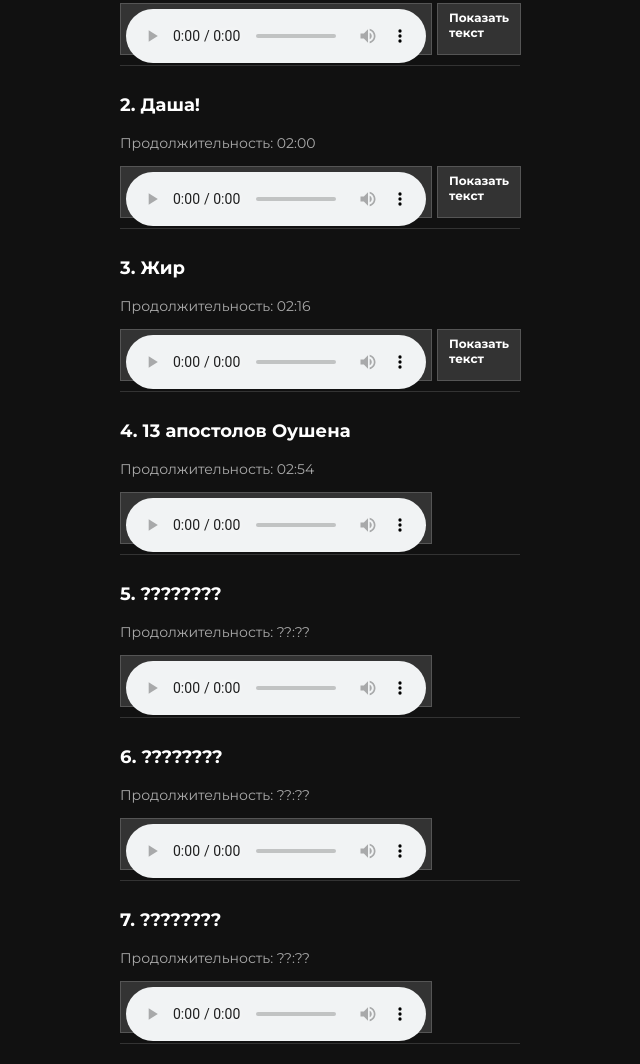
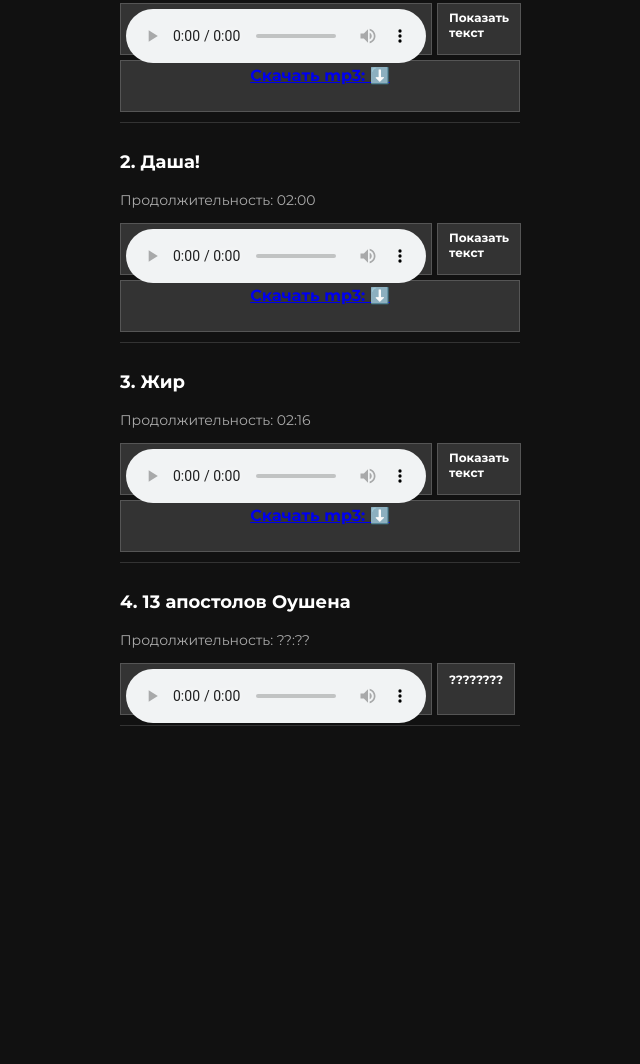
Before and after one commit to felix-l-r/music-albums, a plain HTML site: page index.html in a window 1280 px wide. Shown: the part 237-1301 px from the top of the page, without its empty margins (320-960 px from the left). After the commit the page ends 983 px from the top, so only its background shows below. Drawn offline with Linux system fonts and the light colour scheme.

Commit message:
Update index.html

```diff
--- a/index.html
+++ b/index.html
@@ -22,7 +22,6 @@
         <div class="track">
             <p class="track-name">1. Алькатрас Андрейки</p>
             <p class="track-duration">Продолжительность: 02:31</p>
-            <!-- Container with all settings -->
             <div class="controls-container">
                 <div class="controls">
                     <audio controls>
@@ -67,7 +66,11 @@
                     Словно Бут Бабенке плачет<br>
                     Любовь Андрейко дарит Даше<br></p>
             </div>
+            <div class="controls" style="margin-top: 5px; text-align: center; color: white;">
+                <a href="music/Алькатрас Андрейки.mp3" download class="download-button"><b>Скачать mp3: </b>⬇️</a>
+            </div>
         </div>
+
         <div class="track">
             <p class="track-name">2. Даша!</p>
             <p class="track-duration">Продолжительность: 02:00</p>
@@ -113,7 +116,11 @@
                     Я вернусь сильнее, чем когда-либо был,<br>
                     Ты поймёшь, что предательством всё погубил!<br></p>
             </div>
+            <div class="controls" style="margin-top: 5px; text-align: center; color: white;">
+                <a href="music/Даша!.mp3" download class="download-button"><b>Скачать mp3: </b>⬇️</a>
+            </div>
         </div>
+
         <div class="track">
             <p class="track-name">3. Жир</p>
             <p class="track-duration">Продолжительность: 02:16</p>
@@ -159,10 +166,14 @@
                     Максим Бут, нереально крут,<br>
                     Он имеет знаменитый яичек перекрут!<br></p>
             </div>
+            <div class="controls" style="margin-top: 5px; text-align: center; color: white;">
+                <a href="music/Жир.mp3" download class="download-button"><b>Скачать mp3: </b>⬇️</a>
+            </div>
         </div>
+
         <div class="track">
             <p class="track-name">4. 13 апостолов Оушена</p>
-            <p class="track-duration">Продолжительность: 02:54</p>
+            <p class="track-duration">Продолжительность: ??:??</p>
             <div class="controls-container">
                 <div class="controls">
                     <audio controls>
@@ -170,45 +181,13 @@
                         Ваш браузер не поддерживает аудиоплеер.
                     </audio>
                 </div>
-            </div>
-        </div>
-        <div class="track">
-            <p class="track-name">5. ????????</p>
-            <p class="track-duration">Продолжительность: ??:??</p>
-            <div class="controls-container">
                 <div class="controls">
-                    <audio controls>
-                        <source src="music/unknown5.mp3" type="audio/mp3">
-                        Ваш браузер не поддерживает аудиоплеер.
-                    </audio>
-                </div>
-            </div>
-        </div>
-        <div class="track">
-            <p class="track-name">6. ????????</p>
-            <p class="track-duration">Продолжительность: ??:??</p>
-            <div class="controls-container">
-                <div class="controls">
-                    <audio controls>
-                        <source src="music/unknown6.mp3" type="audio/mp3">
-                        Ваш браузер не поддерживает аудиоплеер.
-                    </audio>
-                </div>
-            </div>
-        </div>
-        <div class="track">
-            <p class="track-name">7. ????????</p>
-            <p class="track-duration">Продолжительность: ??:??</p>
-            <div class="controls-container">
-                <div class="controls">
-                    <audio controls>
-                        <source src="music/unknown7.mp3" type="audio/mp3">
-                        Ваш браузер не поддерживает аудиоплеер.
-                    </audio>
+                    <button class="menu-button" onclick="toggleMenu('dropdownContent4')"><b>???????? </b></button>
                 </div>
             </div>
         </div>
     </div>
+
     <script>
         function toggleMenu(id) {
             const dropdown = document.getElementById(id);
@@ -217,9 +196,3 @@
     </script>
 </body>
 </html>
-
-
-<!--<label class="switch">
-                <input type="checkbox">
-                <span class="slider"></span>
-    </label>-->
```
